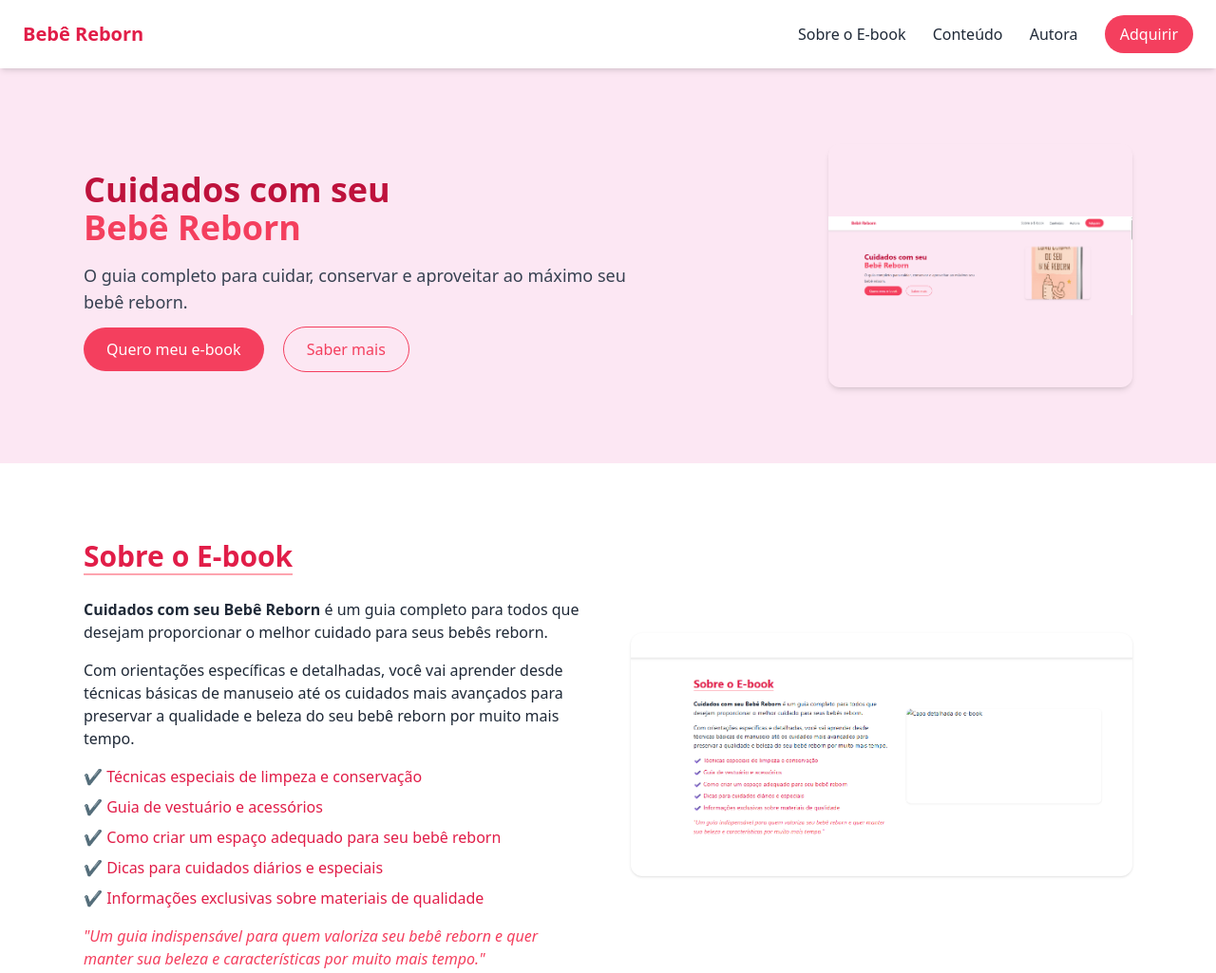
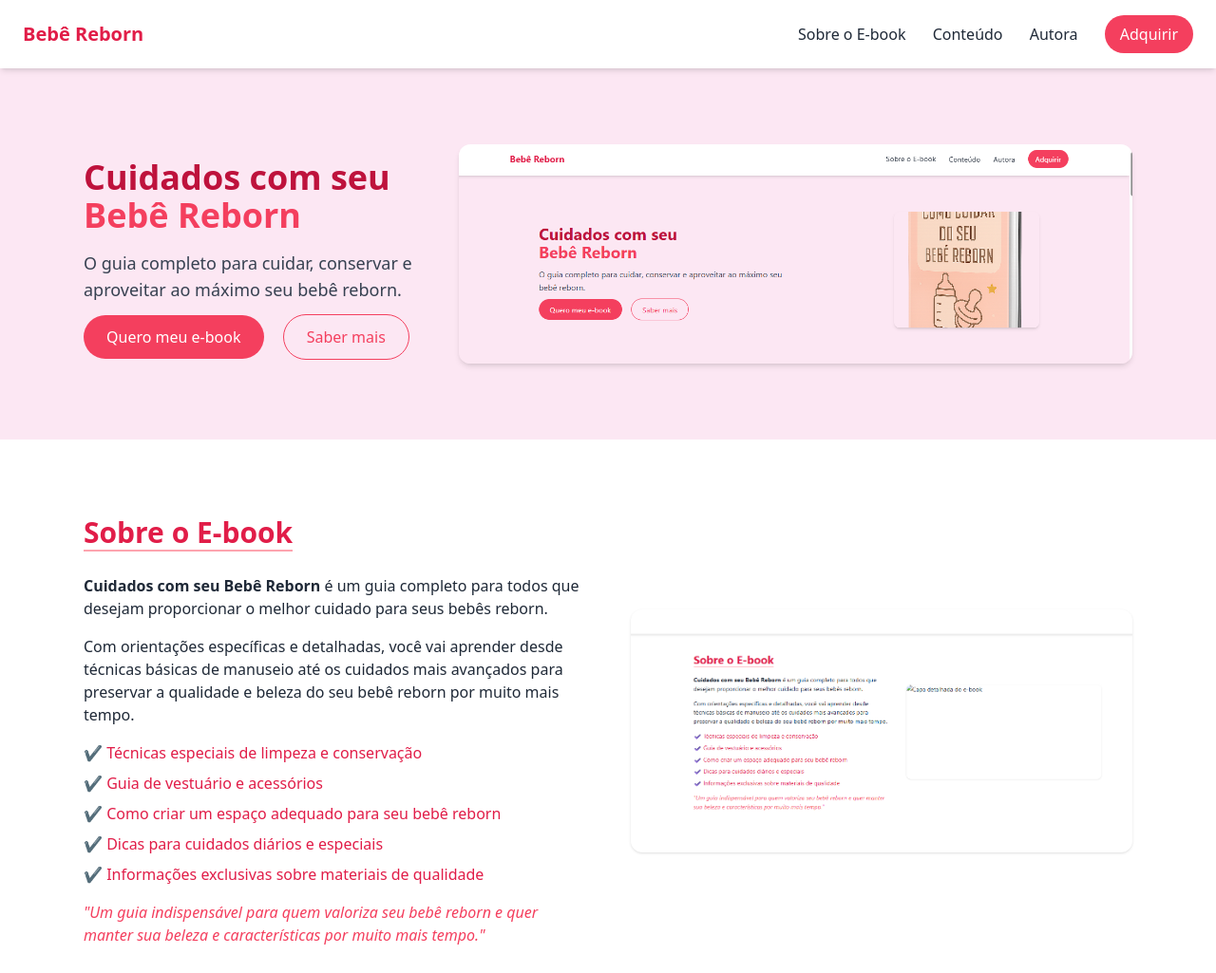
Before and after one commit to tthiagofs/cuidados-bebe-reborn, a plain HTML site: page index.html in a window 1280 px wide. Shown: the top 1025 px of the page at 95% size. Drawn offline with nearby package versions, Linux system fonts and the light colour scheme.

Commit message:
Add files via upload

```diff
--- a/index.html
+++ b/index.html
@@ -34,7 +34,7 @@
         </div>
       </div>
       <div class="mt-10 md:mt-0">
-        <img src="capa-ebook-hero.png" alt="Capa do e-book" class="h-64 w-80 object-contain rounded-xl shadow-md">
+        <img src="capa-ebook-hero.png" alt="Capa do e-book" class="max-h-[400px] w-auto rounded-xl shadow-md">
       </div>
     </div>
   </section>
```
